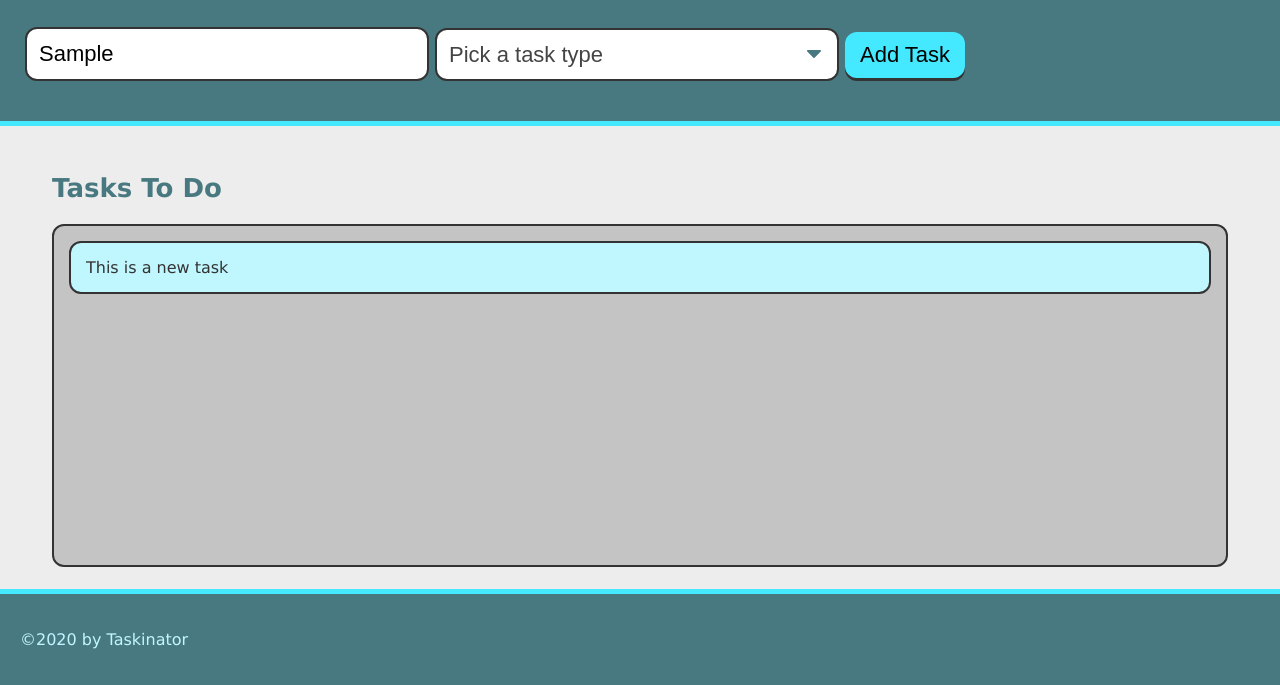
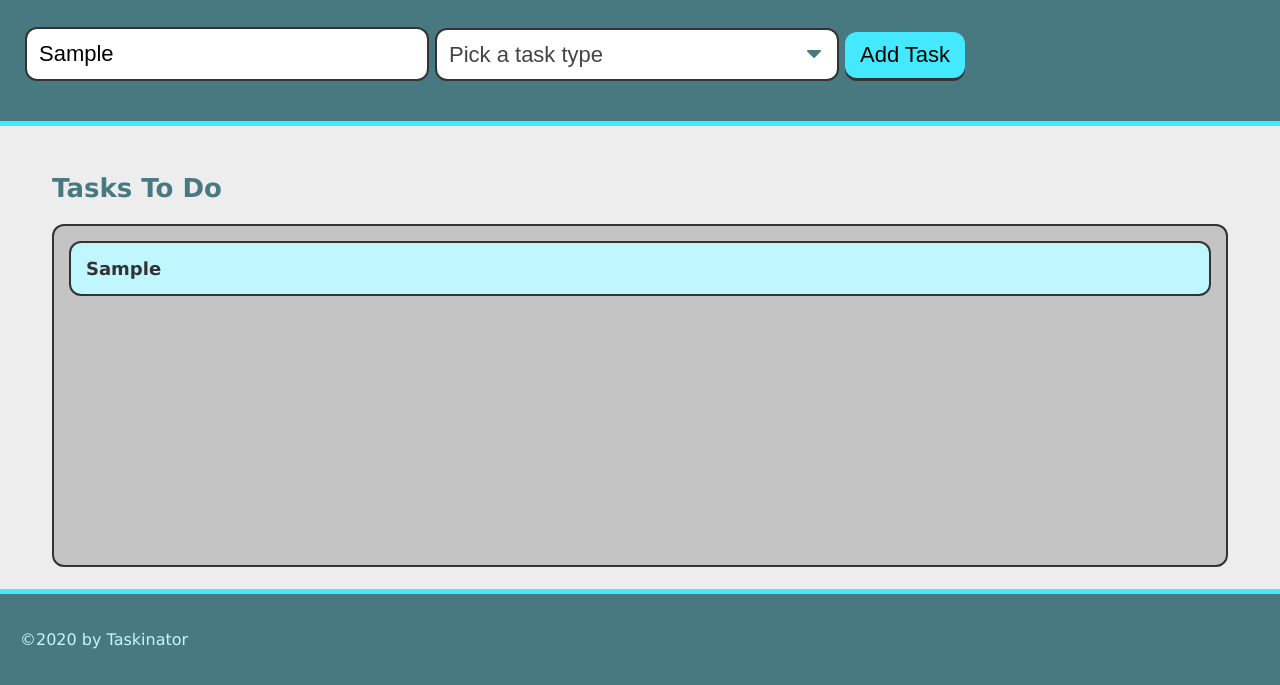
Before and after one commit to RimMalak/Taskinator, a plain HTML site: page index.html in a window 1280 px wide. Both pictures are taken after typing "Sample" into the empty fields and a click on the button "Add Task". Shown: the part 115-800 px from the top of the page. Drawn offline with Linux system fonts and the light colour scheme.

Commit message:
task name and type added to the list

```diff
--- a/assets/js/script.js
+++ b/assets/js/script.js
@@ -5,11 +5,19 @@ var createTaskHandler = function(event)
 {
     event.preventDefault();
 
+    var taskNameInput = document.querySelector("input[name='task-name']").value;
+    var taskTypeInput = document.querySelector("select[name='task-type']").value;
+
     var listItemEl = document.createElement("li");
     listItemEl.className="task-item";
-    listItemEl.textContent="This is a new task";
+
+    var taskInfoEl = document.createElement("div");
+    taskInfoEl.className="task-info";
+
+    taskInfoEl.innerHTML="<h3 class='task-name'>" +  taskNameInput + "</h3><span class='task-type'>" + taskTypeInput + "</span>";
+    listItemEl.appendChild(taskInfoEl);
+
     taskToDoEl.appendChild(listItemEl);
 };
 
-
 formEl.addEventListener("submit", createTaskHandler);
```
Also changed, not shown: index.html (+6 -0 lines).
